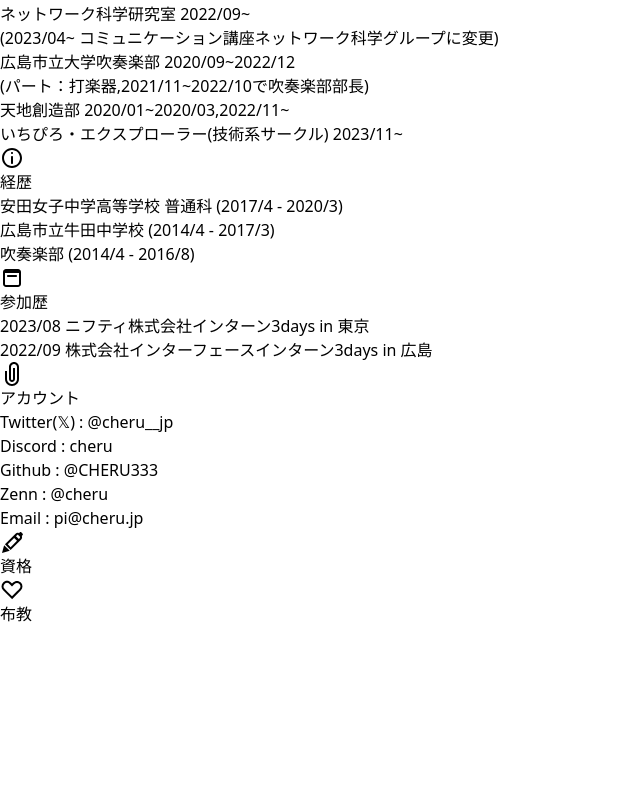
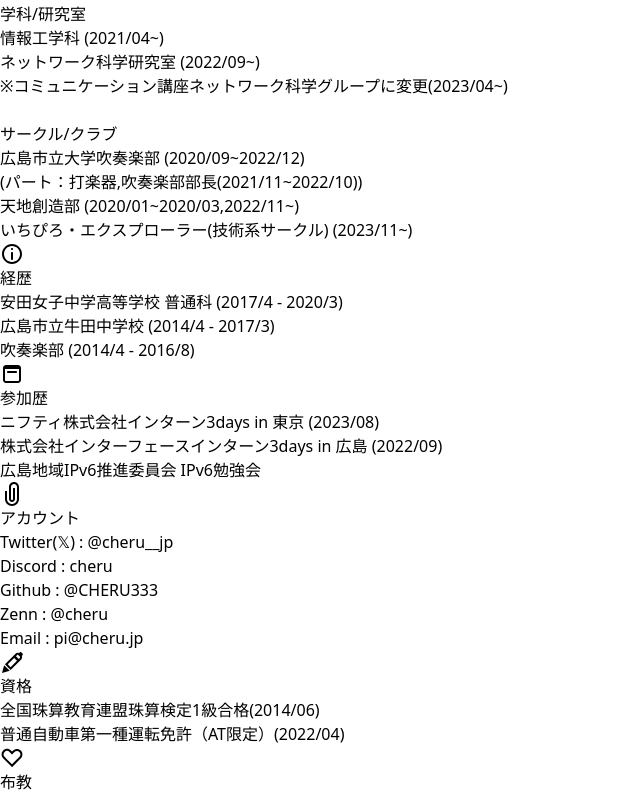
Before and after one commit to CHERU333/cheru.jp, a React (Vite) app: page / in a window 1280 px wide. Shown: the part 1168-1962 px from the top of the page, without its empty margins (0-640 px from the left). Before the commit the page ends 1794 px from the top, so only its background shows below. Built offline with nearby package versions, Linux system fonts and the light colour scheme.

Commit message:
資格/免許の追加、年月の表示調整、参加歴と所属の修正

```diff
--- a/src/App.jsx
+++ b/src/App.jsx
@@ -77,15 +77,18 @@ function App() {
                     </div>
                     <div>
                     <p>
-                      広島市立大学 情報科学部 2020/04~<br/>
-                      情報工学科 2021/04~<br/>
-                      ネットワーク科学研究室 2022/09~<br/>
-                      (2023/04~ コミュニケーション講座ネットワーク科学グループに変更)<br/>
-
-                      広島市立大学吹奏楽部 2020/09~2022/12<br/>
-                      (パート：打楽器,2021/11~2022/10で吹奏楽部部長)<br/>
-                      天地創造部 2020/01~2020/03,2022/11~<br/>
-                      いちぴろ・エクスプローラー(技術系サークル) 2023/11~
+                      広島市立大学 情報科学部 (2020/04~)<br/>
+                      <br/>
+                      学科/研究室<br/>
+                      情報工学科 (2021/04~)<br/>
+                      ネットワーク科学研究室 (2022/09~)<br/>
+                      ※コミュニケーション講座ネットワーク科学グループに変更(2023/04~)<br/>
+                      <br/>
+                      サークル/クラブ<br/>
+                      広島市立大学吹奏楽部 (2020/09~2022/12)<br/>
+                      (パート：打楽器,吹奏楽部部長(2021/11~2022/10))<br/>
+                      天地創造部 (2020/01~2020/03,2022/11~)<br/>
+                      いちぴろ・エクスプローラー(技術系サークル) (2023/11~)
                     </p>
                     </div>
                 </div>
@@ -157,8 +160,9 @@ function App() {
                     </div>
                     <div>
                     <p>
-                      2023/08 ニフティ株式会社インターン3days in 東京<br/>
-                      2022/09 株式会社インターフェースインターン3days in 広島
+                      ニフティ株式会社インターン3days in 東京 (2023/08)<br/>
+                      株式会社インターフェースインターン3days in 広島 (2022/09)<br/>
+                      広島地域IPv6推進委員会 IPv6勉強会
                     </p>
                     </div>
                 </div>
@@ -222,7 +226,8 @@ function App() {
                     </div>
                     <div>
                     <p>
-                      {/* mdでかけると嬉しい */}
+                      全国珠算教育連盟珠算検定1級合格(2014/06)<br/>
+                      普通自動車第一種運転免許（AT限定）(2022/04)
                     </p>
                     </div>
                 </div>
```
